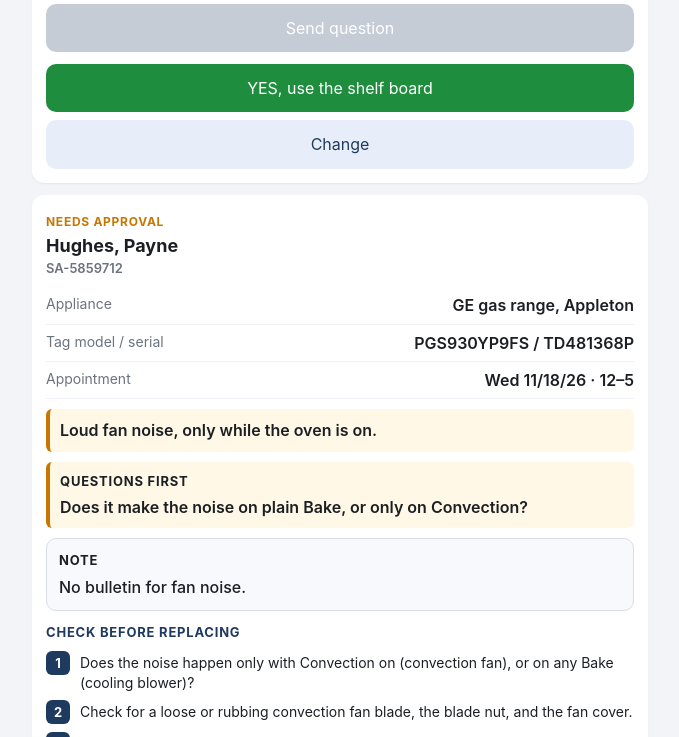
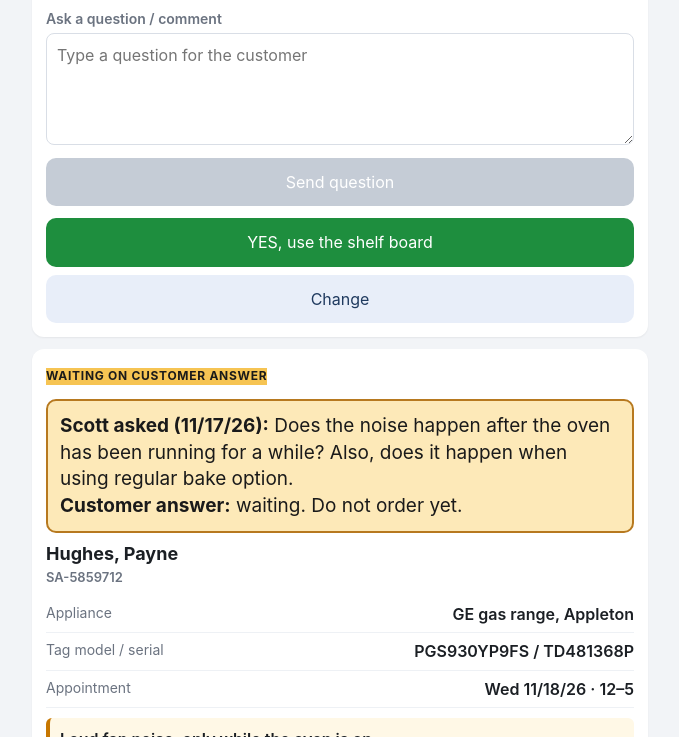
Before and after one commit to EshServicesLLC/jobform, a plain HTML site: page approve.html in a window 1280 px wide. Shown: the part 1617-2354 px from the top of the page, without its empty margins (300-979 px from the left). Drawn offline with Linux system fonts and the light colour scheme.

Commit message:
Approve page: Hughes on hold, Owen approved

```diff
--- a/approve.html
+++ b/approve.html
@@ -113,7 +113,8 @@ a.btn.is-disabled{background:#c5ccd6;color:#fff;pointer-events:none}
 
 <h2 class="brand-title" id="ge">GE (6)</h2>
 <section class="card" data-hold="false" data-wo="SA-5901816" data-last="Owen">
-  <div class="badge">NEEDS APPROVAL</div>
+  <div class="badge" style="background:#9ae6b4;color:#1a1a1a">APPROVED 11/17/26 · USING SHELF CONTROL</div>
+  <div style="background:#d7f5e1;border:2px solid #2f855a;border-radius:10px;padding:12px;margin:10px 0;font-size:19px;color:#1a1a1a">Scott texted PARTS OK 11/17/26. Nothing ordered: the WD21X36561 control comes from our shelf (Mulder's unused one). The optional user interface WD21X36744 was not ordered. Tap YES again with it checked if you want it ordered.</div>
   <div class="cust">Owen, Doug</div>
   <div class="claim">SA-5901816</div>
   <div class="row"><span class="k">Appliance</span><span class="v">GE dishwasher, Manitowoc</span></div>
@@ -172,8 +173,9 @@ a.btn.is-disabled{background:#c5ccd6;color:#fff;pointer-events:none}
     <a class="btn sec change" href="#" data-body="PARTS CHANGE SA-5901816: " onclick="return openSms(event, this.getAttribute('data-body'))">Change</a>
   </div>
 </section>
-<section class="card" data-hold="false" data-wo="SA-5859712" data-last="Hughes">
-  <div class="badge">NEEDS APPROVAL</div>
+<section class="card" data-hold="true" data-wo="SA-5859712" data-last="Hughes">
+  <div class="badge" style="background:#f6c453;color:#1a1a1a">WAITING ON CUSTOMER ANSWER</div>
+  <div style="background:#fde9b8;border:2px solid #b7791f;border-radius:10px;padding:12px;margin:10px 0;font-size:19px;color:#1a1a1a"><b>Scott asked (11/17/26):</b> Does the noise happen after the oven has been running for a while? Also, does it happen when using regular bake option.<br><b>Customer answer:</b> waiting. Do not order yet.</div>
   <div class="cust">Hughes, Payne</div>
   <div class="claim">SA-5859712</div>
   <div class="row"><span class="k">Appliance</span><span class="v">GE gas range, Appleton</span></div>
```
